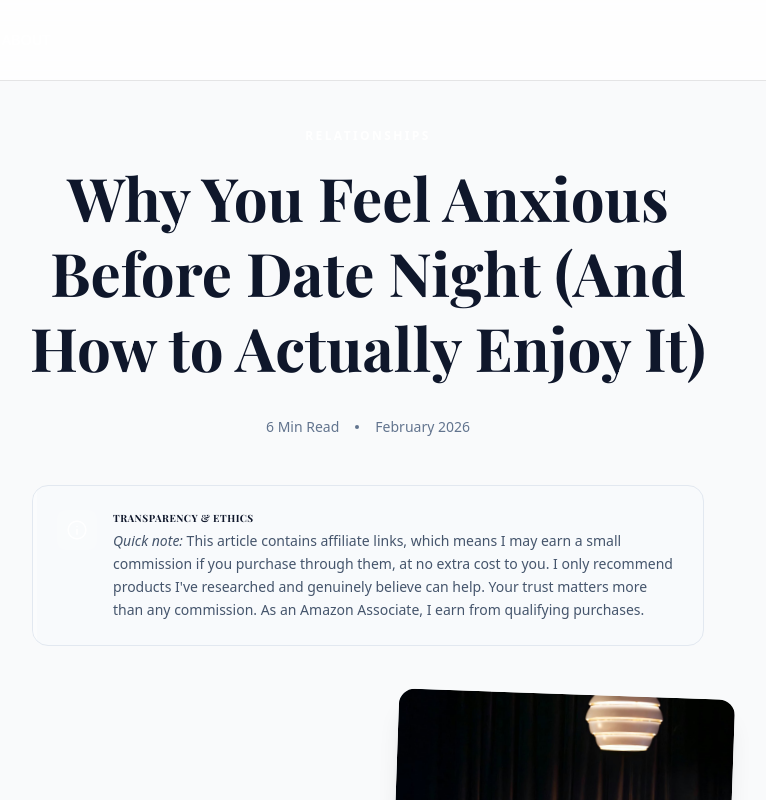
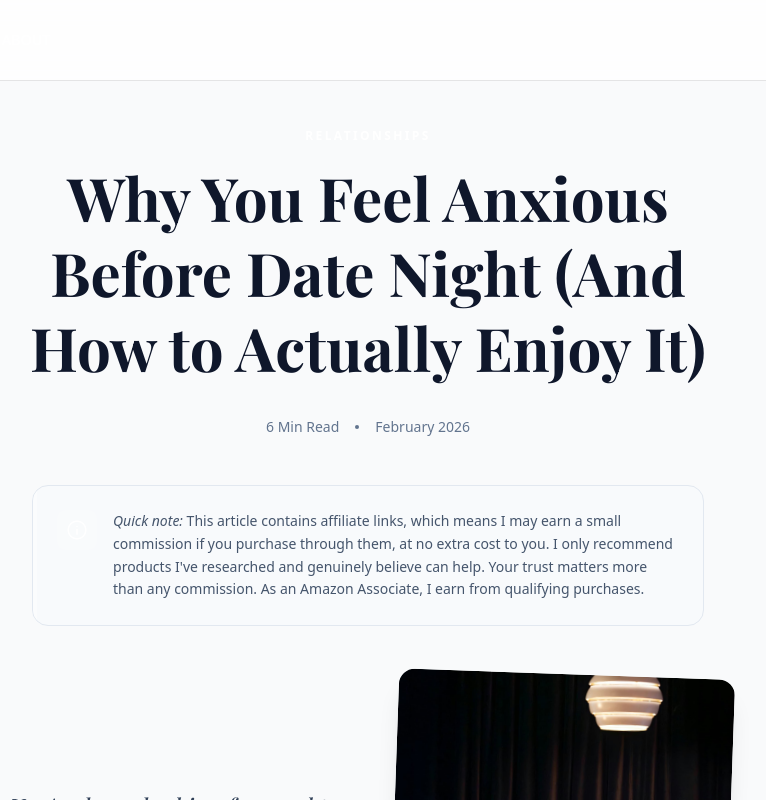
Before and after one commit to FormiloStudios/calmclarity_stitch, a Next.js app: page /articles/why-you-feel-anxious-before-date-night in a window 1280 px wide. Shown: the top 800 px of the page, without its empty margins (272-1038 px from the left). Built offline with nearby package versions, Linux system fonts and the light colour scheme; a web font is replaced by a local one.

Commit message:
Remove heading from affiliate disclosure component

```diff
--- a/src/components/AffiliateDisclosure.tsx
+++ b/src/components/AffiliateDisclosure.tsx
@@ -10,9 +10,6 @@ export function AffiliateDisclosure() {
                         <span className="material-symbols-outlined text-primary text-lg">info</span>
                     </div>
                     <div className="text-sm leading-relaxed text-slate-600 dark:text-slate-400">
-                        <span className="font-display font-bold text-slate-900 dark:text-white block mb-1 uppercase tracking-wider text-[10px]">
-                            Transparency & Ethics
-                        </span>
                         <p className="font-light">
                             <span className="font-normal italic">Quick note:</span> This article contains affiliate links, which means I may earn a small commission if you purchase through them, at no extra cost to you. I only recommend products I&#39;ve researched and genuinely believe can help. Your trust matters more than any commission. As an Amazon Associate, I earn from qualifying purchases.
                         </p>
```
